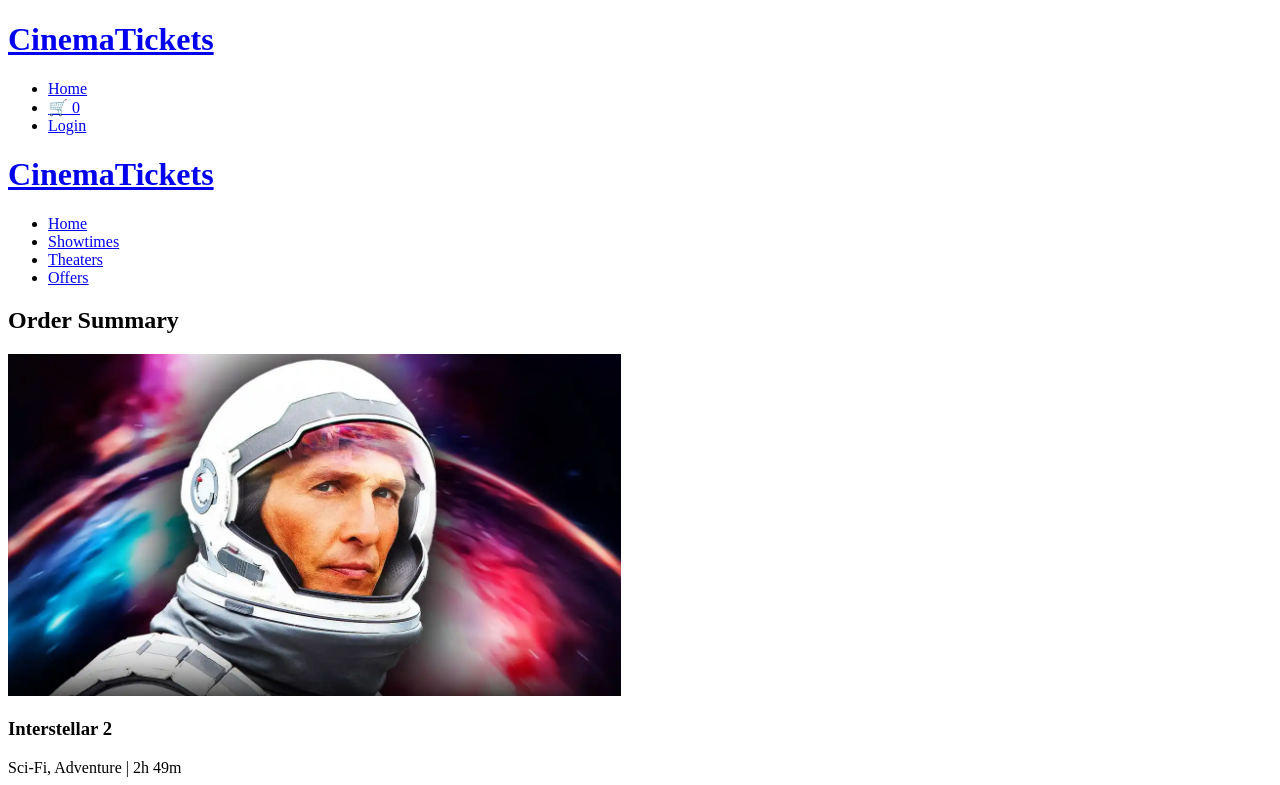
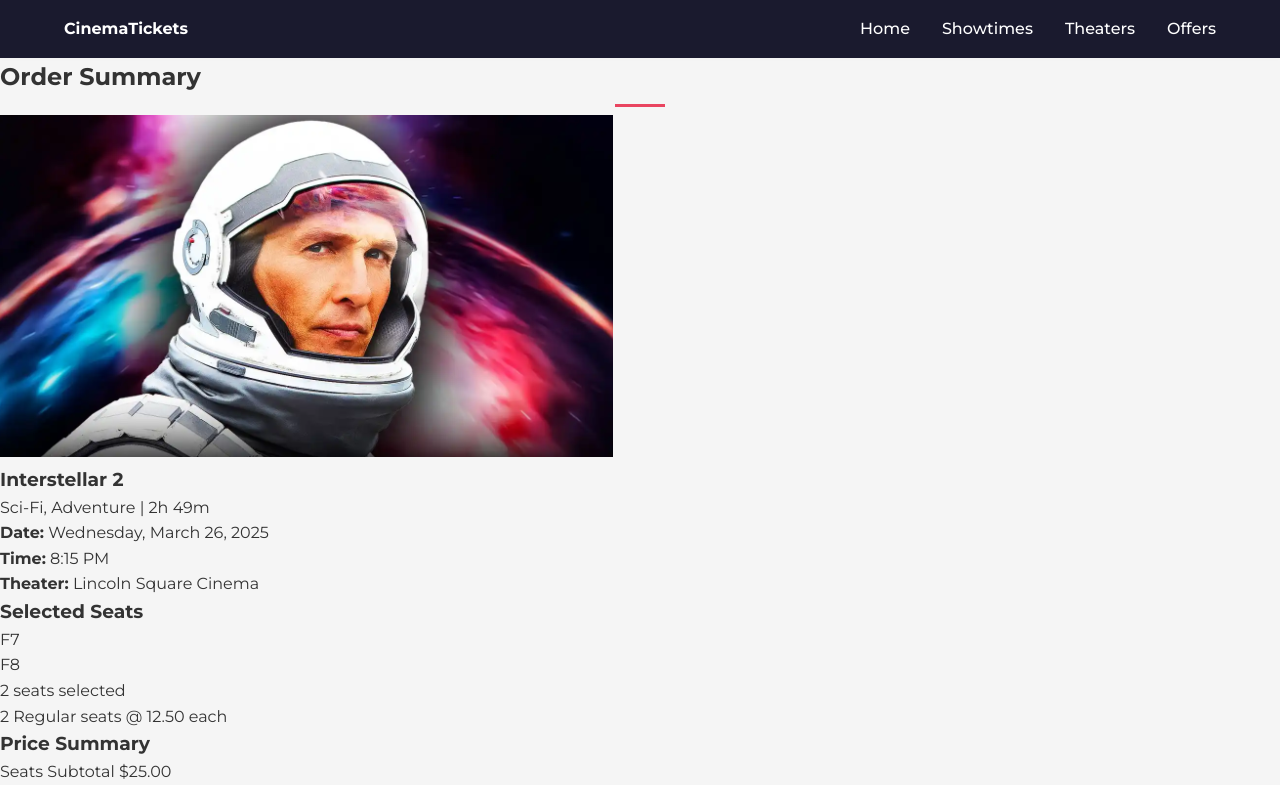
Before and after one commit to sonk1atwit/movie-ticket-booking, a plain HTML site: page pages/checkout.html in a window 1280 px wide. Shown: the top 785 px of the page. Drawn offline with Linux system fonts and the light colour scheme; files that its build step writes are made by us from their sources.

Commit message:
update header

```diff
--- a/pages/checkout.html
+++ b/pages/checkout.html
@@ -1,20 +1,17 @@
 <!DOCTYPE html>
 <html lang="en">
-    <header class="site-header">
-        <div class="logo-container">
-            <a href="index.html"><h1>CinemaTickets</h1></a>
-        </div>
-        <nav class="main-navigation">
-            <ul>
-                <li><a href="index.html" class="active">Home</a></li>
-                <li><a href="#" class="cart-icon">
-                    <span class="cart-icon-symbol">🛒</span>
-                    <span class="cart-count">0</span>
-                </a></li>
-                <li><a href="#" class="login-link">Login</a></li>
-            </ul>
-        </nav>
-    </header>
+    <head>
+        <meta charset="UTF-8">
+        <meta name="viewport" content="width=device-width, initial-scale=1.0">
+        <title>CinemaTickets - Book Movie Tickets Online</title>
+        <link rel="stylesheet" href="css/main.css">
+        <link rel="stylesheet" href="css/movies.css">
+        <link rel="stylesheet" href="css/responsive.css">
+        <!-- Google Fonts - Montserrat -->
+        <link href="https://fonts.googleapis.com/css2?family=Montserrat:wght@400;500;600;700&display=swap" rel="stylesheet">
+        <!-- Font Awesome for icons -->
+        <link rel="stylesheet" href="https://cdnjs.cloudflare.com/ajax/libs/font-awesome/6.1.1/css/all.min.css">
+    </head>
 <body>
     <header class="site-header">
         <div class="logo-container">
--- a/pages/movie-details.html
+++ b/pages/movie-details.html
@@ -1,20 +1,17 @@
 <!DOCTYPE html>
 <html lang="en">
-    <header class="site-header">
-        <div class="logo-container">
-            <a href="index.html"><h1>CinemaTickets</h1></a>
-        </div>
-        <nav class="main-navigation">
-            <ul>
-                <li><a href="index.html" class="active">Home</a></li>
-                <li><a href="#" class="cart-icon">
-                    <span class="cart-icon-symbol">🛒</span>
-                    <span class="cart-count">0</span>
-                </a></li>
-                <li><a href="#" class="login-link">Login</a></li>
-            </ul>
-        </nav>
-    </header>
+<head>
+    <meta charset="UTF-8">
+    <meta name="viewport" content="width=device-width, initial-scale=1.0">
+    <title>CinemaTickets - Book Movie Tickets Online</title>
+    <link rel="stylesheet" href="css/main.css">
+    <link rel="stylesheet" href="css/movies.css">
+    <link rel="stylesheet" href="css/responsive.css">
+    <!-- Google Fonts - Montserrat -->
+    <link href="https://fonts.googleapis.com/css2?family=Montserrat:wght@400;500;600;700&display=swap" rel="stylesheet">
+    <!-- Font Awesome for icons -->
+    <link rel="stylesheet" href="https://cdnjs.cloudflare.com/ajax/libs/font-awesome/6.1.1/css/all.min.css">
+</head>
 <body>
     <header class="site-header">
         <div class="logo-container">
```
Also changed, not shown: pages/seat-selection.html (+12 -15 lines).
